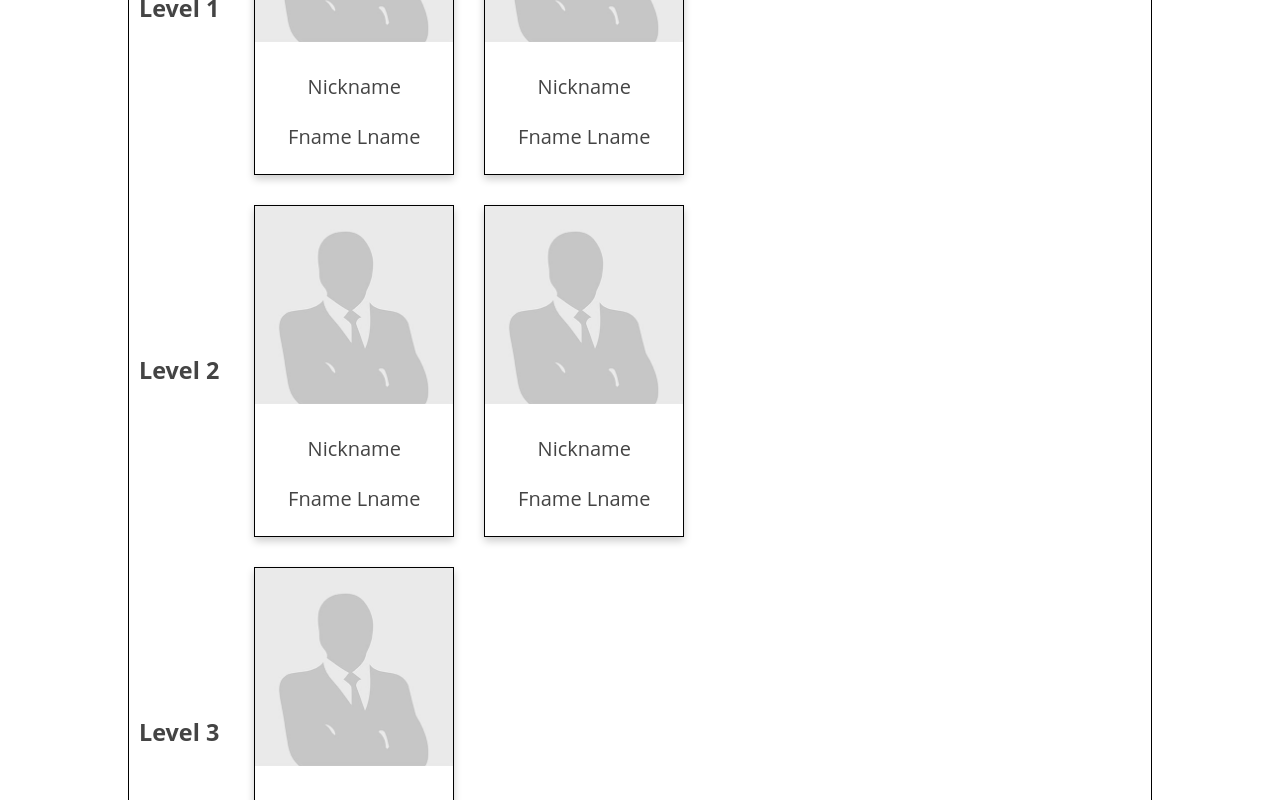
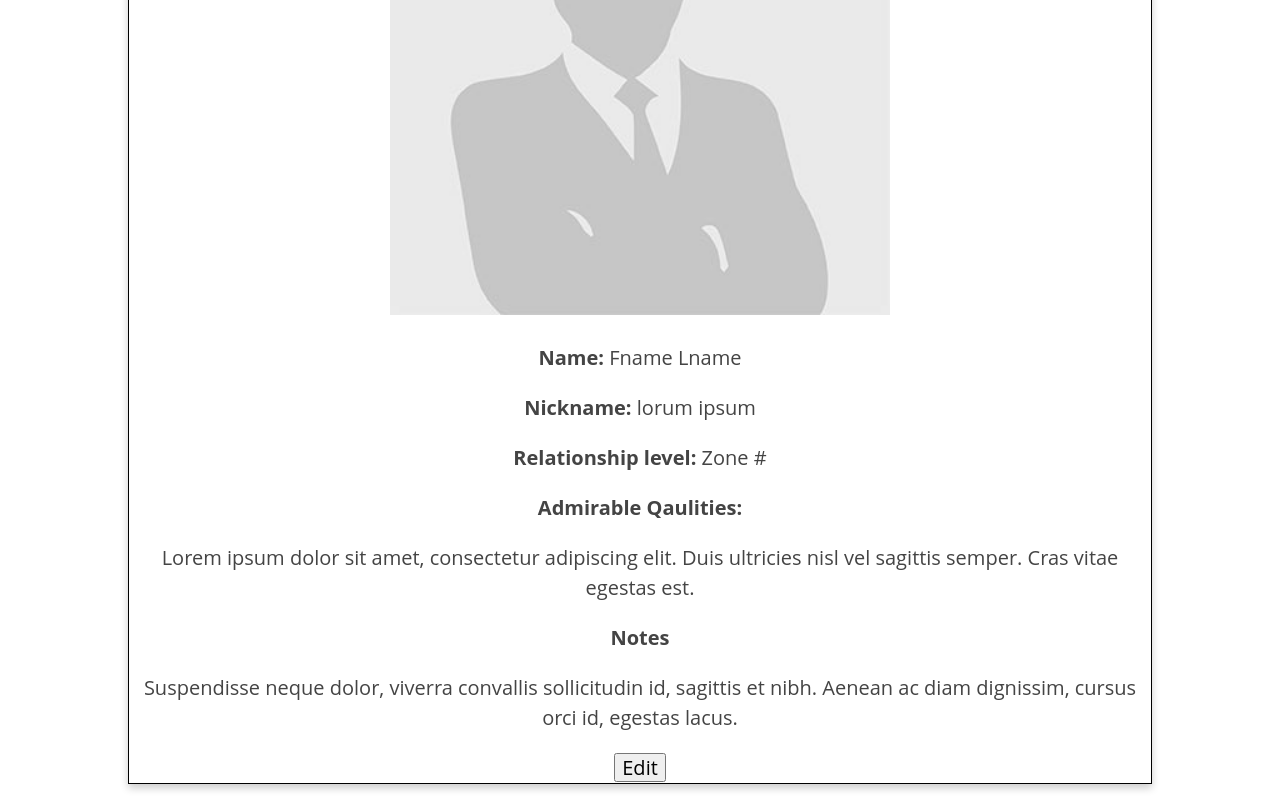
Before and after one commit to ZenMnky/mio-client, a React (Create React App) app: page /view/1 in a window 1280 px wide. Shown: the part 1100-1900 px from the top of the page. Built offline with nearby package versions, Linux system fonts and the light colour scheme.

Commit message:
adds profile view

```diff
--- a/src/App/App.js
+++ b/src/App/App.js
@@ -14,6 +14,7 @@ import PageNotFound from '../Components/PageNotFound/PageNotFound'
 import SearchView from '../Components/SearchView/SearchView'
 import AddView from '../Components/AddView/AddView'
 import ViewView from '../Components/ViewView/ViewView'
+import ProfileView from '../Components/ProfileView/ProfileView';
 
 class App extends Component {
 
@@ -24,8 +25,8 @@ class App extends Component {
           <MainContainer>
             <Switch>
               <Route exact path='/' component={HomeBanner} />
-              <Route path='/view' component={ViewView} />
-              <Route path='/view/:id' component={HomeBanner} />
+              <Route exact path='/view' component={ViewView} />
+              <Route path='/view/:id' component={ProfileView} />
               <Route path='/search' component={SearchView} />
               <Route path='/add' component={AddView} />
               <Route component={PageNotFound} />
--- /dev/null
+++ b/src/Components/ProfileView/ProfileView.js
@@ -0,0 +1,36 @@
+import React, { Component } from 'react';
+import profileImg from '../../profileImg.jpg'
+
+export default class ProfileView extends Component{
+    render(){
+        return(
+            <article id="profileView" className='articleView profileView' >
+                <h3>Relationship Profile</h3>
+                <div>
+                    <img
+                        className="profileImg"
+                        src={profileImg}
+                        alt='profile image'
+                    />
+                </div>
+                <section id="profileContent">
+                        <p><em>Name:</em> Fname Lname</p>
+                        <p><em>Nickname:</em> lorum ipsum</p>
+                        <p><em>Relationship level:</em> Zone #</p>
+                        <div>
+                            <p><em>Admirable Qaulities:</em></p>
+                            <p> Lorem ipsum dolor sit amet, consectetur adipiscing elit. Duis ultricies nisl vel sagittis semper. Cras vitae egestas est.</p>
+                        </div>
+                        <div>
+                            <p><em>Notes</em></p>
+                            <p>Suspendisse neque dolor, viverra convallis sollicitudin id, sagittis et nibh. Aenean ac diam dignissim, cursus orci id, egestas lacus. </p>
+                        </div>
+
+                        <button>Edit</button>
+                </section>
+
+
+            </article>
+        )
+    }
+}
--- a/src/Components/RelationshipCard/RelationshipCard.js
+++ b/src/Components/RelationshipCard/RelationshipCard.js
@@ -6,7 +6,7 @@ export default class RelationshipCard extends Component {
     render(){
         return(
             <div className="relationshipCard">
-                <Link to='/profile/:profileId'>
+                <Link to='/view/:profileId'>
                     <div>
                         <img src={profileImg} alt='profile image'/>
                         <div className="cardContent">
```
